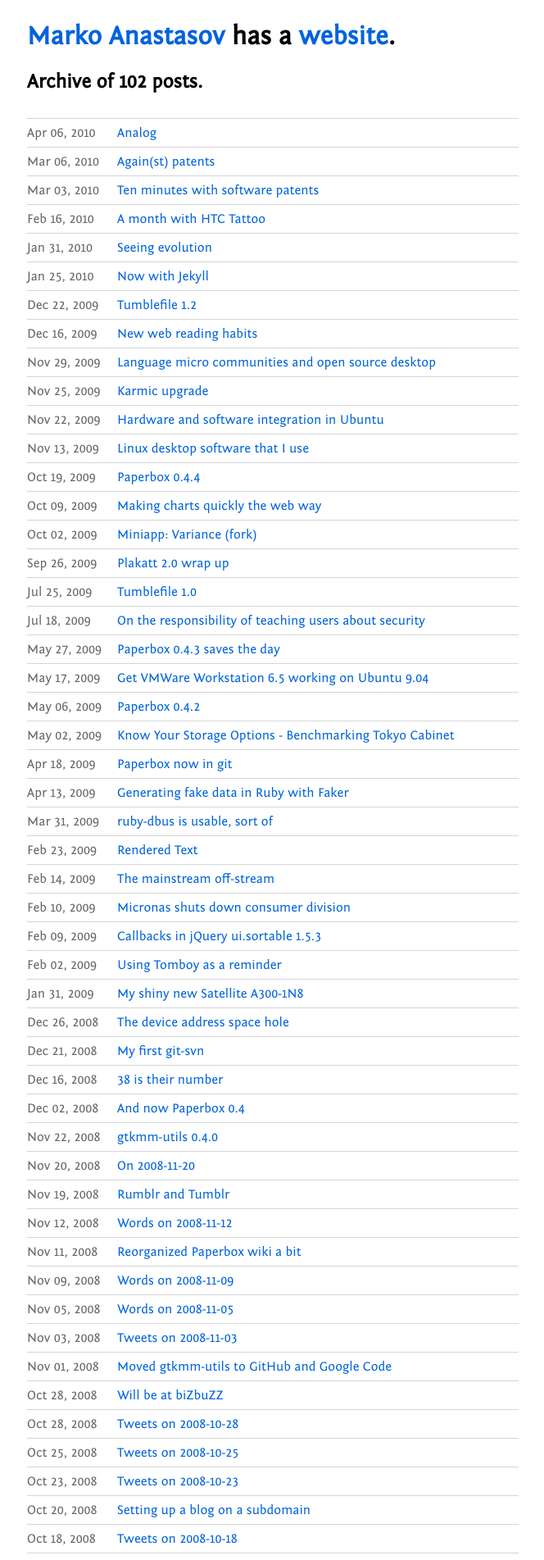
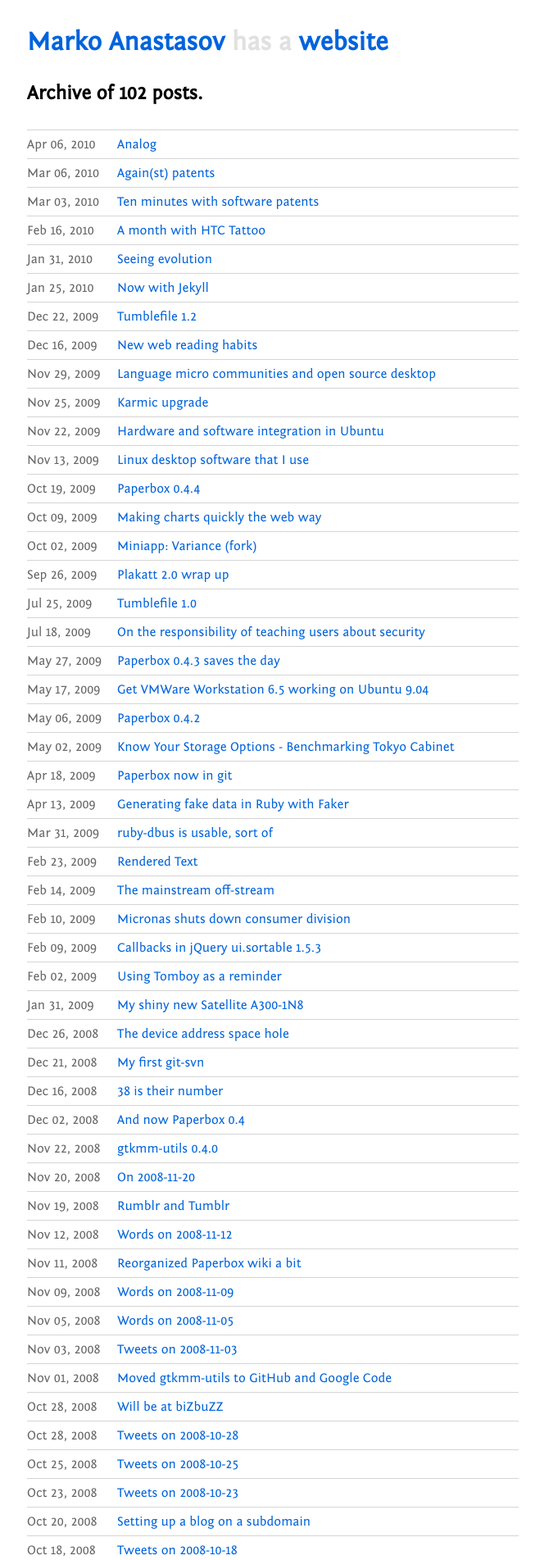
Before and after one commit to markoa/markoa.github.com, a Jekyll site: the page built from archive.html, in a window 1280 px wide. Shown: the top 1903 px of the page at 82% size, without its empty margins (307-971 px from the left). Built offline with Jekyll 4.4.1, drawn with Linux system fonts in a browser that asks for light colours.

Commit message:
New special treating of header of front page

```diff
--- a/_layouts/default.html
+++ b/_layouts/default.html
@@ -19,7 +19,13 @@
   <body>
     <header>
       <h1 id="title">
-        <a href="/about" title="About">Marko Anastasov</a> has a <a href="/" title="Home">website</a>.
+        <a href="/about" title="About">Marko Anastasov</a> <span class="light">has a</span> <a href="/" title="Home">website</a>
+        {% if page.title == 'Web Home' %}
+          <span class="light">where he last wrote about</span>
+          {% for post in site.posts offset:0 limit:1 %}
+            <a href="{{ post.url }}">{{ post.title }}</a><span class="light">:</span>
+          {% endfor %}
+        {% endif %}
       </h1>
     </header>
     <div id="wrapper">
--- a/css/default.css
+++ b/css/default.css
@@ -51,8 +51,9 @@
     margin: 2em 0 2em 0;
 }
 
-.post h1 {
-    line-height: 40px;
+h1 {
+    line-height: 1.2em;
+    font-size: 2em;
 }
 
 .contentLicense {
@@ -78,6 +79,10 @@
     color: gray;
     border-left: 5px solid #f0f0f0;
     padding-left: 16px;
+}
+
+.light {
+    color: #e1e1e1;
 }
 
 #title {
--- a/index.html
+++ b/index.html
@@ -6,7 +6,6 @@
 
 {% for post in site.posts limit:1 %}
   <div class="post">
-    <h1>{{ post.title }}</h1>
     {{ post.content }}
     <p class="signoff">
       &#x270E; <a href="{{ post.url }}" title="Permanent link">{{ post.date | date: "%b %d, %Y" }}</a>
```
